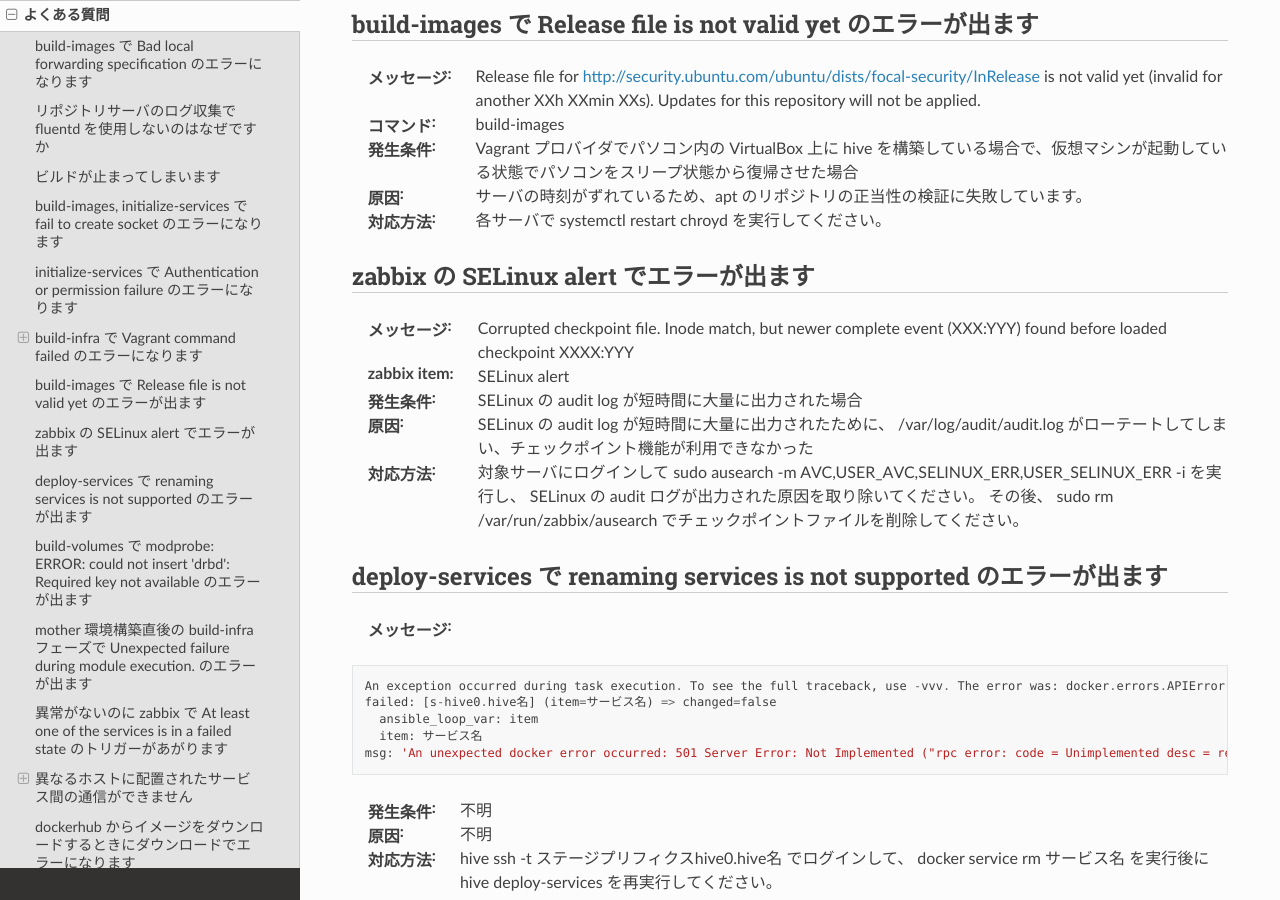
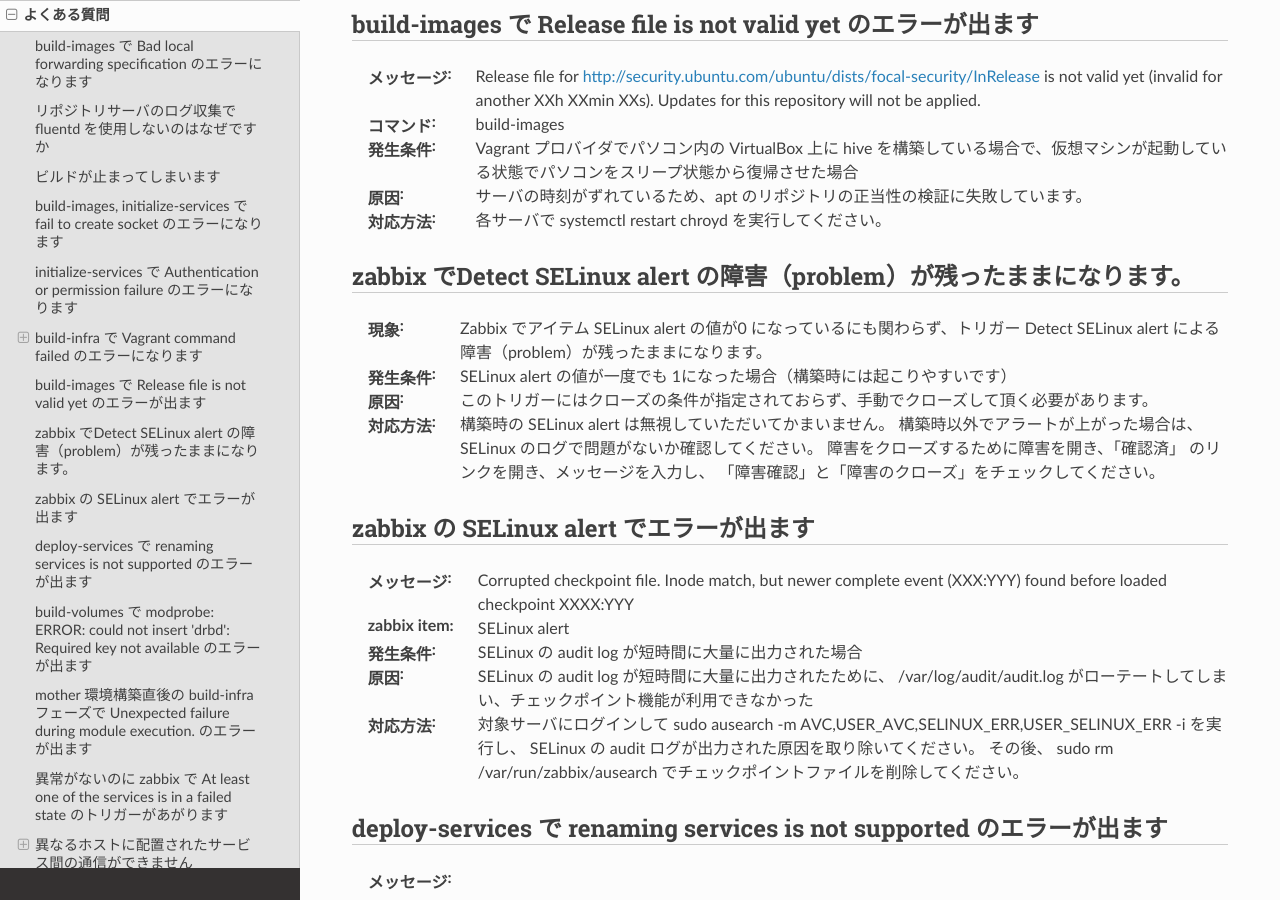
Before and after one commit to procube-open/hive-builder, a Sphinx documentation site: the page built from docs/faq.rst, in a window 1280 px wide and 900 px high, scrolled down 2226 px. Built offline with Sphinx 7.4.7 and the Read the Docs theme 2.0.0, drawn with Linux system fonts in a browser that asks for light colours; pages that are not in the unit, such as notebooks, are missing from menus.

Commit message:
add documentaiotn for "Detect SELinux alert" to faq.rst

```diff
--- a/docs/faq.rst
+++ b/docs/faq.rst
@@ -95,6 +95,17 @@
 :発生条件: Vagrant プロバイダでパソコン内の VirtualBox 上に hive を構築している場合で、仮想マシンが起動している状態でパソコンをスリープ状態から復帰させた場合
 :原因: サーバの時刻がずれているため、apt のリポジトリの正当性の検証に失敗しています。
 :対応方法: 各サーバで systemctl restart chroyd を実行してください。
+
+zabbix でDetect SELinux alert の障害（problem）が残ったままになります。
+-------------------------------------------------------------------------------
+:現象: Zabbix でアイテム SELinux alert の値が0 になっているにも関わらず、トリガー Detect SELinux alert
+       による障害（problem）が残ったままになります。
+:発生条件: SELinux alert の値が一度でも 1になった場合（構築時には起こりやすいです）
+:原因: このトリガーにはクローズの条件が指定されておらず、手動でクローズして頂く必要があります。
+:対応方法: 構築時の SELinux alert は無視していただいてかまいません。
+           構築時以外でアラートが上がった場合は、 SELinux のログで問題がないか確認してください。
+           障害をクローズするために障害を開き、「確認済」 のリンクを開き、メッセージを入力し、
+           「障害確認」と「障害のクローズ」をチェックしてください。
 
 zabbix の SELinux alert でエラーが出ます
 -------------------------------------------------------------------------------
```
